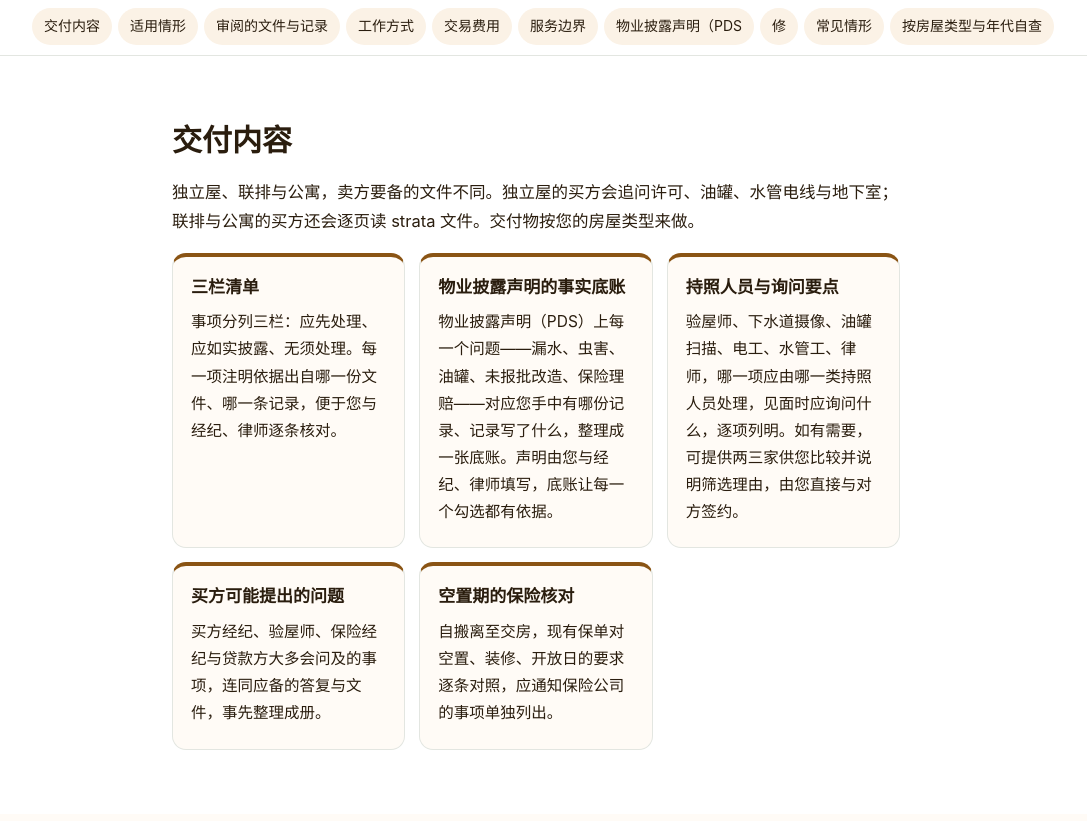
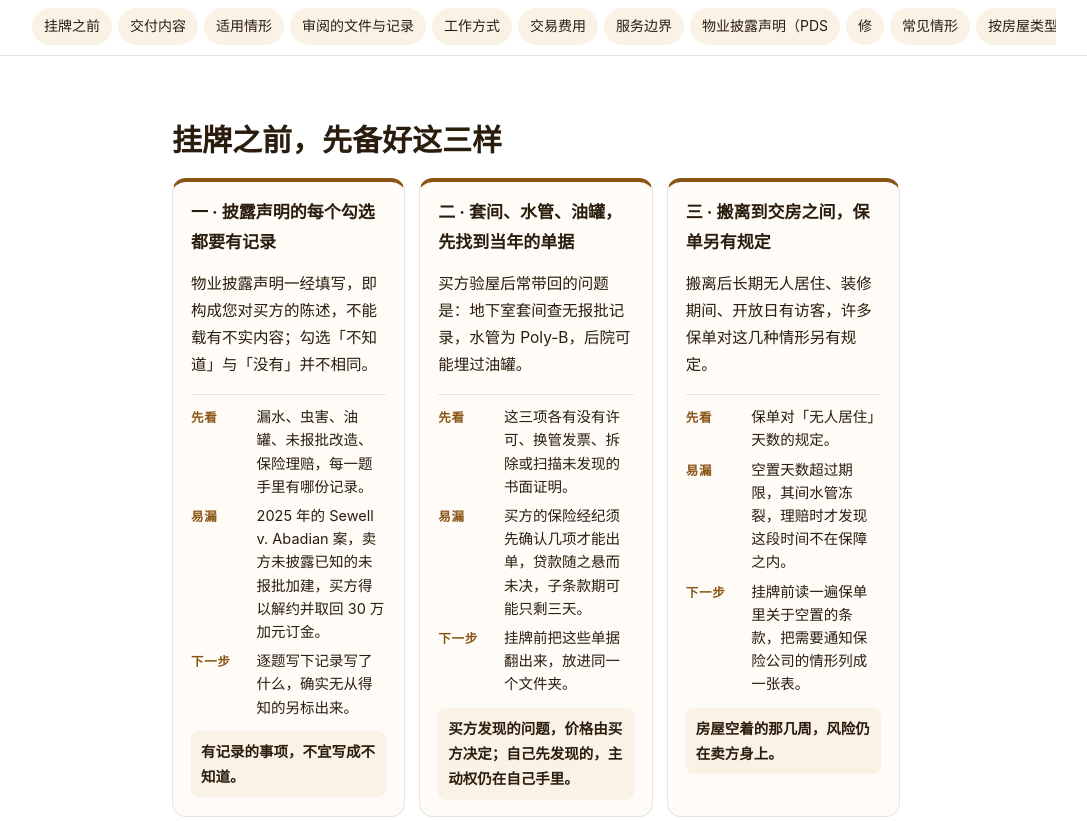
Before and after one commit to veryvisa/bc-pre-listing-home-fix, a plain HTML site: page index.html in a window 1280 px wide. Shown: the part 585-1406 px from the top of the page, without its empty margins (104-1191 px from the left). Drawn offline with Linux system fonts and the light colour scheme.

Commit message:
publish bc-pre-listing-home-fix 2026-10-22 20:59

```diff
--- a/assets/form.js
+++ b/assets/form.js
@@ -1,5 +1,13 @@
 /* 微出国服务站 · 咨询表单（FormSubmit AJAX）。无依赖；失败时露出 mailto 兜底。 */
 (function () {
+  // 旧链接兼容：迁移前指向站首页的锚点转到现行子页（映射由 build.py 按 site.json legacy_fragments 写入）
+  var legacyEl = document.getElementById('legacy-fragments');
+  if (legacyEl && location.hash) {
+    try {
+      var to = JSON.parse(legacyEl.textContent)[decodeURIComponent(location.hash.slice(1))];
+      if (to && !document.getElementById(decodeURIComponent(location.hash.slice(1)))) { location.replace(to); return; }
+    } catch (e) {}
+  }
   var bar = document.querySelector('.mobile-service-bar');
   var hero = document.querySelector('.hero');
   var contact = document.querySelector('#contact');
--- a/assets/site.css
+++ b/assets/site.css
@@ -59,6 +59,15 @@ img,svg{max-width:100%}
 .sec:nth-of-type(even) .card{background:var(--bg)}
 .card h3{margin:0 0 6px;font-size:17px}
 .card p,.card li{font-size:15.5px;margin:6px 0}
+.kcards{counter-reset:none}
+.kcard{display:flex;flex-direction:column;gap:2px;scroll-margin-top:80px}
+.kcard .kc-no{margin:0;font-size:12px;letter-spacing:.18em;color:var(--accent);font-weight:700}
+.kcard .kc-body p{margin:4px 0 8px}
+.kc-guide{margin:6px 0 0;padding:10px 0 0;border-top:1px solid var(--line);display:grid;gap:6px}
+.kc-guide div{display:grid;grid-template-columns:3.6em 1fr;gap:8px;align-items:baseline}
+.kc-guide dt{font-size:12.5px;font-weight:700;color:var(--accent);letter-spacing:.06em}
+.kc-guide dd{margin:0;font-size:14.5px;line-height:1.6}
+.kc-take{margin:10px 0 0!important;padding:8px 10px;background:var(--soft);border-radius:8px;font-size:14.5px!important;font-weight:600}
 .steps{list-style:none;counter-reset:s;padding:0!important;display:grid;gap:12px}
 .steps li{counter-increment:s;position:relative;background:var(--card);border:1px solid var(--line);border-radius:var(--radius);padding:14px 16px 14px 60px;margin:0}
 .steps li::before{content:counter(s);position:absolute;left:16px;top:14px;width:30px;height:30px;border-radius:50%;background:var(--accent);color:var(--accent-ink);font-weight:700;display:flex;align-items:center;justify-content:center}
--- a/index.html
+++ b/index.html
@@ -248,8 +248,10 @@
 <p class="asof">信息截至 2026-10-06</p>
 </div></section>
 
-<nav class="toc" aria-label="本页目录"><div class="wrap"><a href="#deliver">交付内容</a><a href="#who">适用情形</a><a href="#records">审阅的文件与记录</a><a href="#how">工作方式</a><a href="#transaction-cost">交易费用</a><a href="#boundary">服务边界</a><a href="#pds">物业披露声明（PDS</a><a href="#tradeoff">修</a><a href="#story">常见情形</a><a href="#selfcheck">按房屋类型与年代自查</a><a href="#insurance">挂牌至交房期间的房屋</a><a href="#faq">常见问题</a><a href="#contact">咨询</a></div></nav>
-<section class="sec" id="deliver"><div class="wrap narrow"><h2>交付内容</h2>
+<nav class="toc" aria-label="本页目录"><div class="wrap"><a href="#at-a-glance">挂牌之前</a><a href="#deliver">交付内容</a><a href="#who">适用情形</a><a href="#records">审阅的文件与记录</a><a href="#how">工作方式</a><a href="#transaction-cost">交易费用</a><a href="#boundary">服务边界</a><a href="#pds">物业披露声明（PDS</a><a href="#tradeoff">修</a><a href="#story">常见情形</a><a href="#selfcheck">按房屋类型与年代自查</a><a href="#insurance">挂牌至交房期间的房屋</a><a href="#faq">常见问题</a><a href="#contact">咨询</a></div></nav>
+<section class="sec" id="at-a-glance"><div class="wrap narrow"><h2>挂牌之前，先备好这三样</h2>
+<div class="cards kcards"><article class="card kcard" id="card-pds-record"><h3>一 · 披露声明的每个勾选都要有记录</h3><div class="kc-body"><p>物业披露声明一经填写，即构成您对买方的陈述，不能载有不实内容；勾选「不知道」与「没有」并不相同。</p></div><dl class="kc-guide"><div><dt>先看</dt><dd>漏水、虫害、油罐、未报批改造、保险理赔，每一题手里有哪份记录。</dd></div><div><dt>易漏</dt><dd>2025 年的 Sewell v. Abadian 案，卖方未披露已知的未报批加建，买方得以解约并取回 30 万加元订金。</dd></div><div><dt>下一步</dt><dd>逐题写下记录写了什么，确实无从得知的另标出来。</dd></div></dl><p class="kc-take">有记录的事项，不宜写成不知道。</p></article><article class="card kcard" id="card-find-first"><h3>二 · 套间、水管、油罐，先找到当年的单据</h3><div class="kc-body"><p>买方验屋后常带回的问题是：地下室套间查无报批记录，水管为 Poly-B，后院可能埋过油罐。</p></div><dl class="kc-guide"><div><dt>先看</dt><dd>这三项各有没有许可、换管发票、拆除或扫描未发现的书面证明。</dd></div><div><dt>易漏</dt><dd>买方的保险经纪须先确认几项才能出单，贷款随之悬而未决，子条款期可能只剩三天。</dd></div><div><dt>下一步</dt><dd>挂牌前把这些单据翻出来，放进同一个文件夹。</dd></div></dl><p class="kc-take">买方发现的问题，价格由买方决定；自己先发现的，主动权仍在自己手里。</p></article><article class="card kcard" id="card-vacancy-cover"><h3>三 · 搬离到交房之间，保单另有规定</h3><div class="kc-body"><p>搬离后长期无人居住、装修期间、开放日有访客，许多保单对这几种情形另有规定。</p></div><dl class="kc-guide"><div><dt>先看</dt><dd>保单对「无人居住」天数的规定。</dd></div><div><dt>易漏</dt><dd>空置天数超过期限，其间水管冻裂，理赔时才发现这段时间不在保障之内。</dd></div><div><dt>下一步</dt><dd>挂牌前读一遍保单里关于空置的条款，把需要通知保险公司的情形列成一张表。</dd></div></dl><p class="kc-take">房屋空着的那几周，风险仍在卖方身上。</p></article></div>
+</div></section><section class="sec" id="deliver"><div class="wrap narrow"><h2>交付内容</h2>
 <p>独立屋、联排与公寓，卖方要备的文件不同。独立屋的买方会追问许可、油罐、水管电线与地下室；联排与公寓的买方还会逐页读 strata 文件。交付物按您的房屋类型来做。</p><div class="cards"><div class="card"><h3>三栏清单</h3><p>事项分列三栏：应先处理、应如实披露、无须处理。每一项注明依据出自哪一份文件、哪一条记录，便于您与经纪、律师逐条核对。</p></div><div class="card"><h3>物业披露声明的事实底账</h3><p>物业披露声明（PDS）上每一个问题——漏水、虫害、油罐、未报批改造、保险理赔——对应您手中有哪份记录、记录写了什么，整理成一张底账。声明由您与经纪、律师填写，底账让每一个勾选都有依据。</p></div><div class="card"><h3>持照人员与询问要点</h3><p>验屋师、下水道摄像、油罐扫描、电工、水管工、律师，哪一项应由哪一类持照人员处理，见面时应询问什么，逐项列明。如有需要，可提供两三家供您比较并说明筛选理由，由您直接与对方签约。</p></div><div class="card"><h3>买方可能提出的问题</h3><p>买方经纪、验屋师、保险经纪与贷款方大多会问及的事项，连同应备的答复与文件，事先整理成册。</p></div><div class="card"><h3>空置期的保险核对</h3><p>自搬离至交房，现有保单对空置、装修、开放日的要求逐条对照，应通知保险公司的事项单独列出。</p></div></div>
 </div></section><section class="sec" id="who"><div class="wrap narrow"><h2>适用情形</h2>
 <div class="cards"><div class="card"><h3>在 South Surrey、White Rock 出售独立屋</h3><p>住了十几二十年的独立屋，地下室改过、屋顶换过、热水炉换过，单据散在各处。买方的验屋师一定会看排水、水管、电线与地下室，买方的保险经纪会问油罐与水管年代。把这些记录先整理齐，子条款期里被动让价的空间就小一些。</p></div><div class="card"><h3>有出租套间的房屋或 duplex</h3><p>套间是否报批、现有租约如何交接、买方的贷款与保险是否接受，是这类房屋最常见的卡点。duplex 还要先确认是 strata 产权还是共有产权。</p></div><div class="card"><h3>出售联排</h3><p>普通 strata 的联排，买方会读会议纪要与折旧报告；bare-land strata 的联排，买方还会问您自己的房屋：屋顶、外墙与排水的年份与记录。</p></div><div class="card"><h3>出售公寓</h3><p>买方会逐页读 Form B、会议纪要与折旧报告，已批未收的特别征费与大楼免赔额常在子条款期内引起议价。</p></div><div class="card"><h3>挂牌数月未收到出价</h3><p>难以分辨问题在于价格、房屋本身，还是营销与跟进。先把房屋本身的记录理清，至少可以排除一类原因。</p></div><div class="card"><h3>先搬离、后出售</h3><p>旧房空置待售，保单对无人居住天数常有规定，挂牌前宜先核对。</p></div></div>
```
Also changed, not shown: llms.txt.
